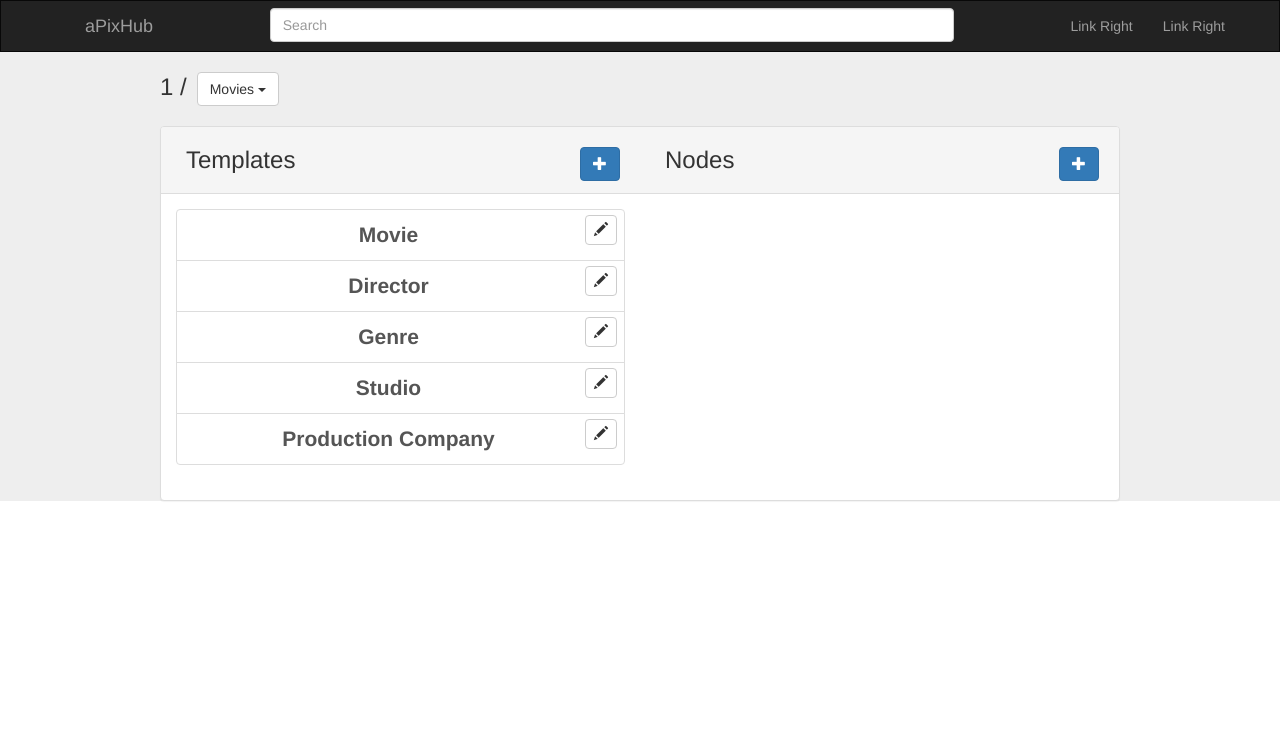
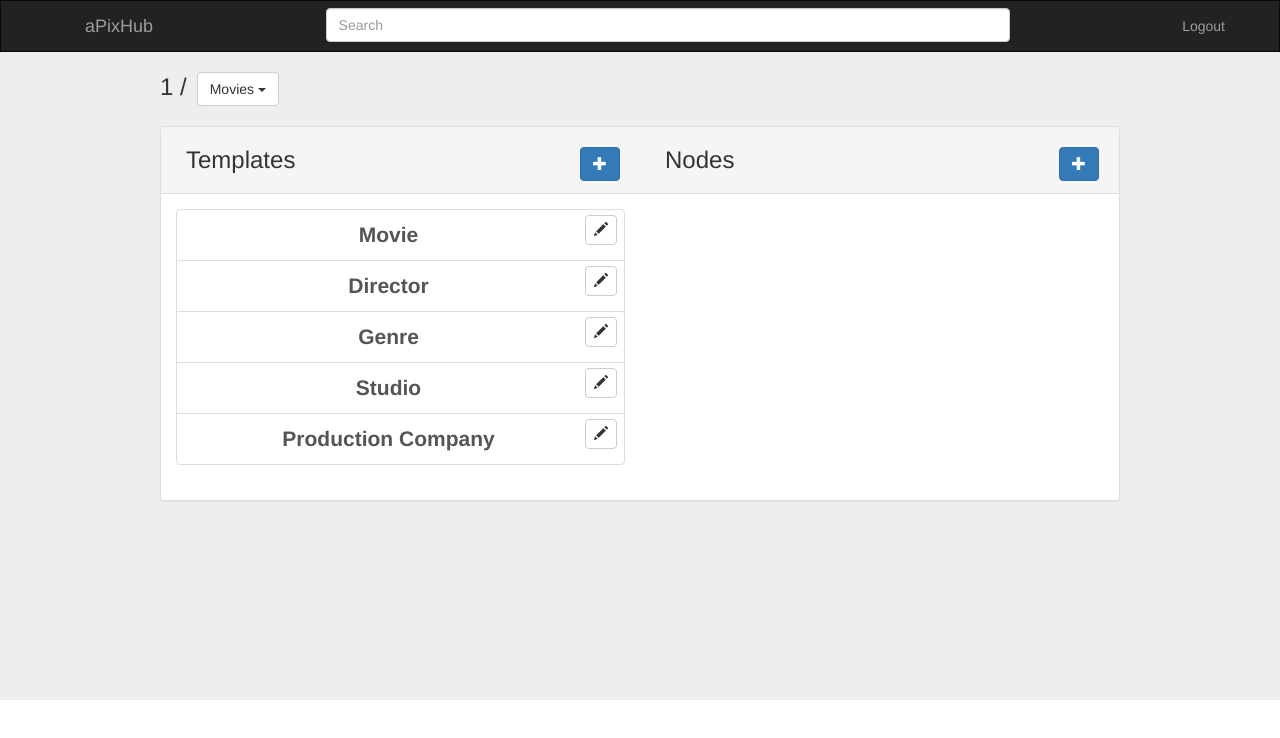
Before and after one commit to pinderby/aPixHub, a React (Create React App) app: page /u/1/1 in a window 1280 px wide. Shown: the top 738 px of the page. Built offline with nearby package versions, Linux system fonts and the light colour scheme.

Commit message:
More restyling

```diff
--- a/src/components/Repo/Repo.css
+++ b/src/components/Repo/Repo.css
@@ -1,3 +1,8 @@
+.repo-container {
+  min-height: 700px;
+  padding-bottom: 50px;
+}
+
 .user-repo-title {
   text-align: left;
   width: 75%;
--- a/src/components/Repo/Repo.js
+++ b/src/components/Repo/Repo.js
@@ -251,10 +251,7 @@ class Repo extends Component {
           <FormControl className="searchbar" type="text" placeholder="Search" />
           <Nav pullRight>
             <NavItem eventKey={1} href="#">
-              Link Right
-            </NavItem>
-            <NavItem eventKey={2} href="#">
-              Link Right
+              Logout
             </NavItem>
           </Nav>
         </Navbar>
```
